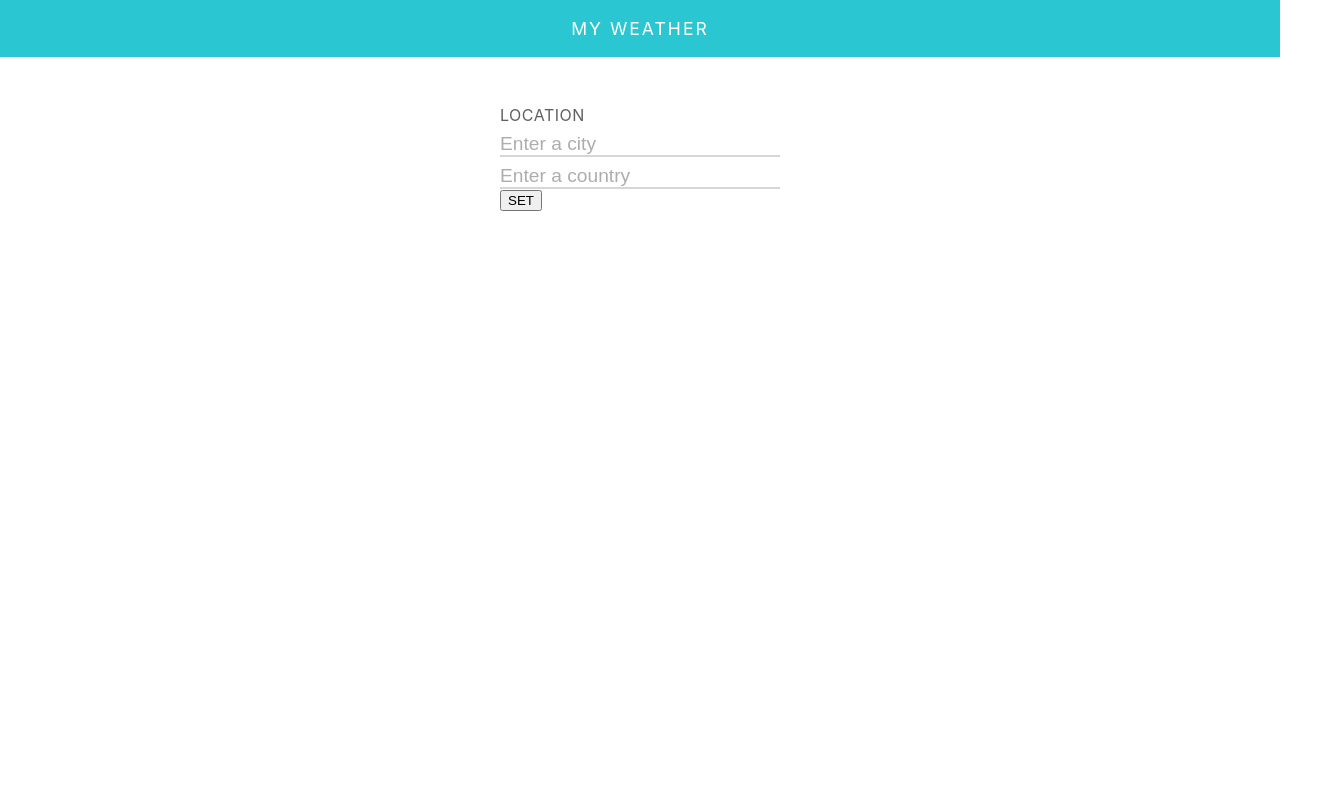
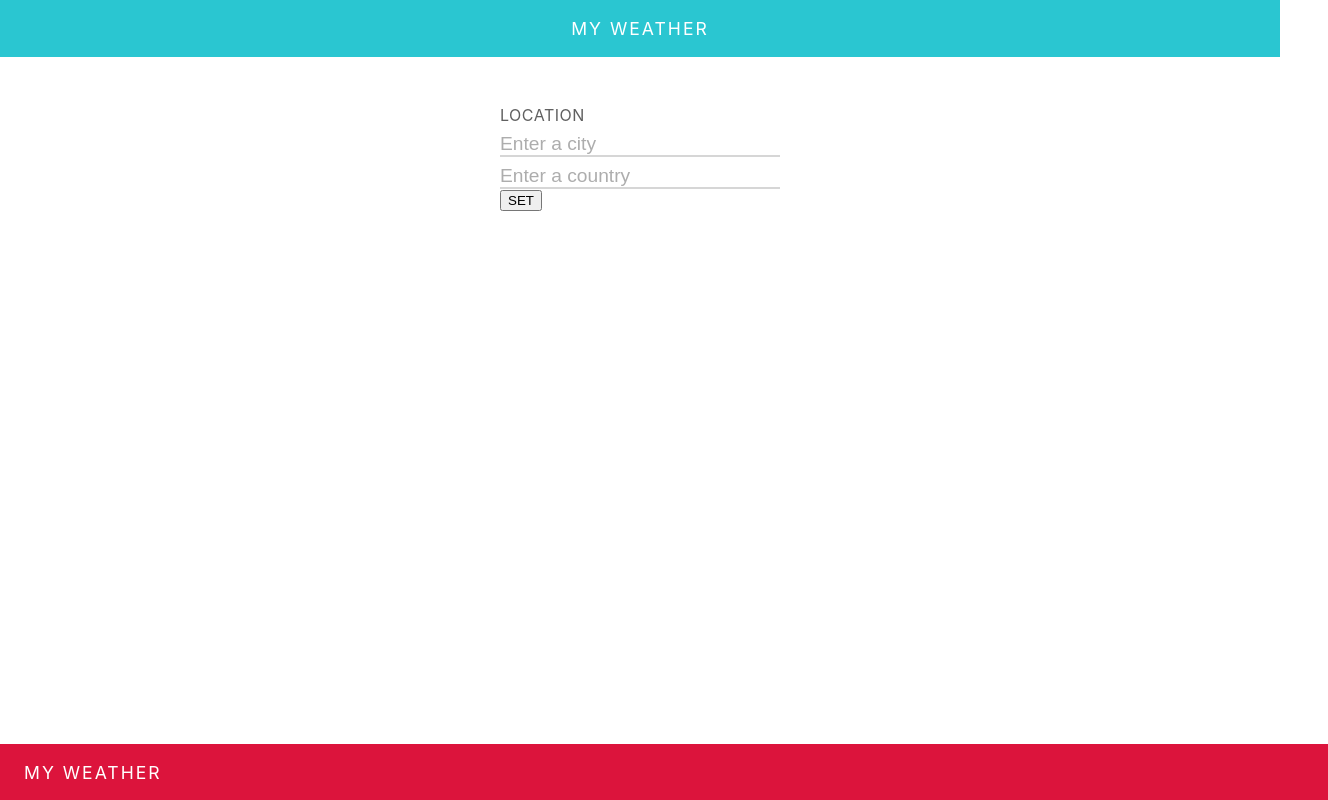
Before and after one commit to guanchen18/know-weather-react-app, a React (Create React App) app in the folder my-weather-app/: page / in a window 1280 px wide. Shown: the whole page, 1328 px wide, since content can reach past the window. Built offline with nearby package versions, Linux system fonts and the light colour scheme.

Commit message:
Render Footer from App.js

```diff
--- a/my-weather-app/src/App.js
+++ b/my-weather-app/src/App.js
@@ -2,7 +2,7 @@ import React, { Component } from 'react';
 import SearchBar from './components/SearchBar';
 import Weather from './components/Weather';
 import Header from './components/Header/Header';
-import Icon from './elements/Icons/Icon';
+import Footer from './components/Footer/Footer';
 
 
 
@@ -64,6 +64,7 @@ class App extends Component {
           type = {this.state.description}
           show = {this.state.show}
           />
+      <Footer />
       </div>
     )
   }
```
